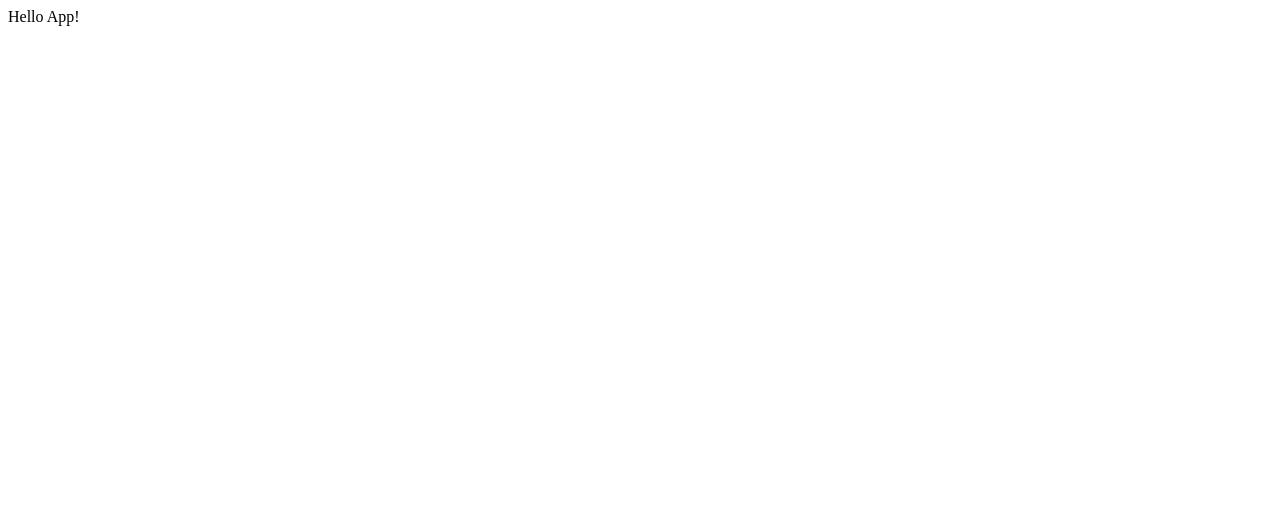
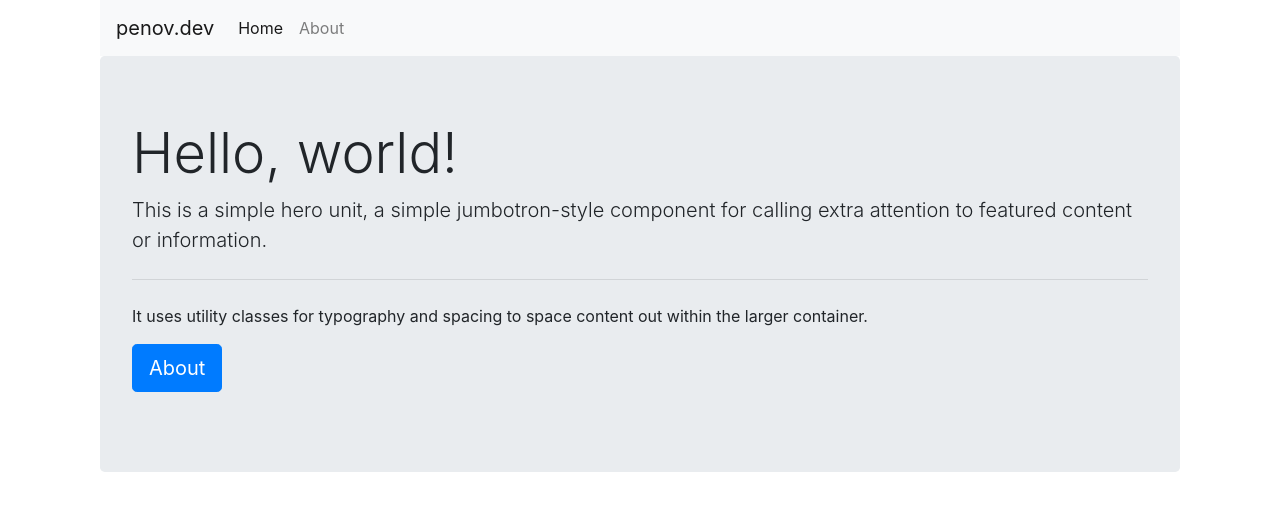
Before and after one commit to joelpenov/react-redux-app, a React app: page / in a window 1280 px wide. Shown: the top 510 px of the page. Built offline with nearby package versions, Linux system fonts and the light colour scheme.

Commit message:
Add Home, About and NavBarComponents

```diff
--- /dev/null
+++ b/src/components/App.js
@@ -0,0 +1,15 @@
+import React from "react";
+import { Route } from "react-router-dom";
+import HomeComponent from "./home/Home";
+import AboutComponent from "./about/About";
+import NavBarComponent from "./Header/NavBar";
+
+const AppComponent = () => (
+  <div className="container-fluid">
+    <NavBarComponent />
+    <Route exact path="/" component={HomeComponent} />
+    <Route path="/about" component={AboutComponent} />
+  </div>
+);
+
+export default AppComponent;
--- /dev/null
+++ b/src/components/Header/NavBar.js
@@ -0,0 +1,46 @@
+import React from "react";
+import { NavLink } from "react-router-dom";
+
+const NavBarComponent = () => {
+  const activeclassName = "active";
+
+  return (
+    <nav className="navbar navbar-expand-lg navbar-light bg-light">
+      <a className="navbar-brand" href="#">
+        penov.dev
+      </a>
+      <button
+        className="navbar-toggler"
+        type="button"
+        data-toggle="collapse"
+        data-target="#navbarNavAltMarkup"
+        aria-controls="navbarNavAltMarkup"
+        aria-expanded="false"
+        aria-label="Toggle navigation"
+      >
+        <span className="navbar-toggler-icon" />
+      </button>
+      <div className="collapse navbar-collapse" id="navbarNavAltMarkup">
+        <div className="navbar-nav">
+          <NavLink
+            className="nav-item nav-link"
+            activeClassName={activeclassName}
+            to="/"
+            exact
+          >
+            Home
+          </NavLink>
+          <NavLink
+            className="nav-item nav-link"
+            activeClassName={activeclassName}
+            to="/about"
+          >
+            About
+          </NavLink>
+        </div>
+      </div>
+    </nav>
+  );
+};
+
+export default NavBarComponent;
--- /dev/null
+++ b/src/components/about/About.js
@@ -0,0 +1,19 @@
+import React from "react";
+import { Link } from "react-router-dom";
+
+const AboutComponent = props => (
+  <main role="main" className="container">
+    <div className="starter-template">
+      <h1>Bootstrap starter template</h1>
+      <p className="lead">
+        Use this document as a way to quickly start any new project.
+        <br /> All you get is this text and a mostly barebones HTML document.
+        <Link to="/" className="btn btn-primary btn-lg">
+          Home
+        </Link>
+      </p>
+    </div>
+  </main>
+);
+
+export default AboutComponent;
--- /dev/null
+++ b/src/components/home/Home.js
@@ -0,0 +1,26 @@
+import React from "react";
+import { Link } from "react-router-dom";
+
+const HomeComponent = props => (
+  <div className="jumbotron">
+    <h1 id="sample877" className="display-4">
+      Hello, world!
+    </h1>
+    <p className="lead">
+      This is a simple hero unit, a simple jumbotron-style component for calling
+      extra attention to featured content or information.
+    </p>
+    <hr className="my-4" />
+    <p>
+      It uses utility classes for typography and spacing to space content out
+      within the larger container.
+    </p>
+    <p className="lead">
+      <Link to="about" className="btn btn-primary btn-lg">
+        About
+      </Link>
+    </p>
+  </div>
+);
+
+export default HomeComponent;
--- /dev/null
+++ b/src/index.css
@@ -0,0 +1,83 @@
+* {
+  -webkit-box-sizing: border-box;
+  box-sizing: border-box;
+}
+body {
+  padding: 0;
+  margin: 0;
+}
+#notfound {
+  position: relative;
+  height: 100vh;
+}
+#notfound .notfound {
+  position: absolute;
+  left: 50%;
+  top: 50%;
+  -webkit-transform: translate(-50%, -50%);
+  -ms-transform: translate(-50%, -50%);
+  transform: translate(-50%, -50%);
+}
+.notfound {
+  max-width: 767px;
+  width: 100%;
+  line-height: 1.4;
+  padding: 0 15px;
+}
+.notfound .notfound-404 {
+  position: relative;
+  height: 150px;
+  line-height: 150px;
+  margin-bottom: 25px;
+}
+.notfound .notfound-404 h1 {
+  font-family: "Titillium Web", sans-serif;
+  font-size: 160px;
+  font-weight: 900;
+  margin: 0;
+  text-transform: uppercase;
+  -webkit-background-clip: text;
+  background-size: cover;
+  background-position: center;
+}
+.notfound h2 {
+  font-family: "Titillium Web", sans-serif;
+  font-size: 26px;
+  font-weight: 700;
+  margin: 0;
+}
+.notfound p {
+  font-family: Montserrat, sans-serif;
+  font-size: 14px;
+  font-weight: 500;
+  margin-bottom: 0;
+  text-transform: uppercase;
+}
+.notfound a {
+  font-family: "Titillium Web", sans-serif;
+  display: inline-block;
+  text-transform: uppercase;
+  color: #fff;
+  text-decoration: none;
+  border: none;
+  background: #5c91fe;
+  padding: 10px 40px;
+  font-size: 14px;
+  font-weight: 700;
+  border-radius: 1px;
+  margin-top: 15px;
+  -webkit-transition: 0.2s all;
+  transition: 0.2s all;
+}
+.notfound a:hover {
+  opacity: 0.8;
+}
+@media only screen and (max-width: 767px) {
+  .notfound .notfound-404 {
+    height: 110px;
+    line-height: 110px;
+  }
+  .notfound .notfound-404 h1 {
+    font-size: 120px;
+  }
+}
--- a/src/index.html
+++ b/src/index.html
@@ -3,6 +3,8 @@
     <title>React - Redux App</title>
   </head>
   <body>
-    <div id="react-app"></div>
+    <div class="container">
+      <div id="react-app"></div>
+    </div>
   </body>
 </html>
--- a/src/index.js
+++ b/src/index.js
@@ -1,8 +1,15 @@
 import { render } from "react-dom";
 import React from "react";
+import HomeComponent from "./components/home/Home";
+import { BrowserRouter as Router } from "react-router-dom";
+import AppComponent from "./components/App";
 
-function Sample() {
-  return <p>Hello App!</p>;
-}
+import "bootstrap/dist/css/bootstrap.min.css";
+import "./index.css";
 
-render(<Sample />, document.getElementById("react-app"));
+render(
+  <Router>
+    <AppComponent />
+  </Router>,
+  document.getElementById("react-app")
+);
```
Also changed, not shown: src/components/error/NotFound.js (added, +22 -0 lines).
